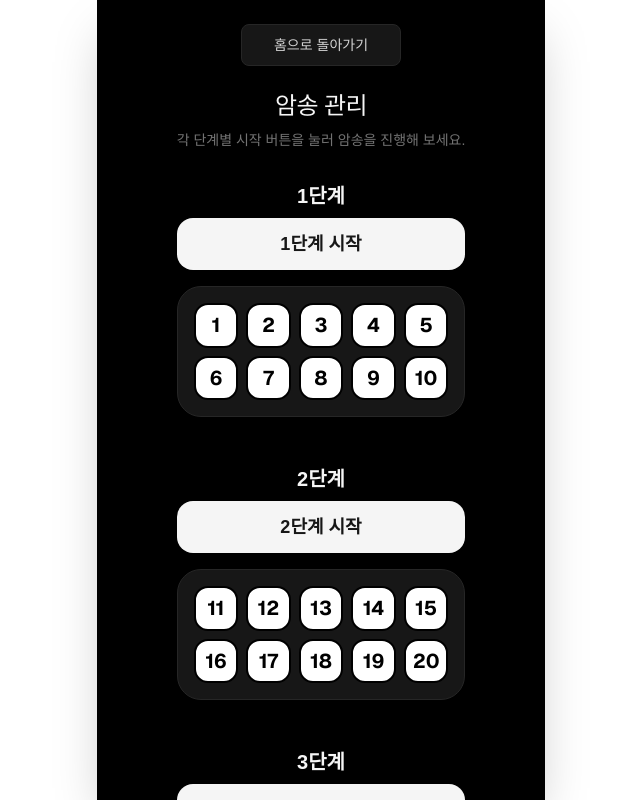
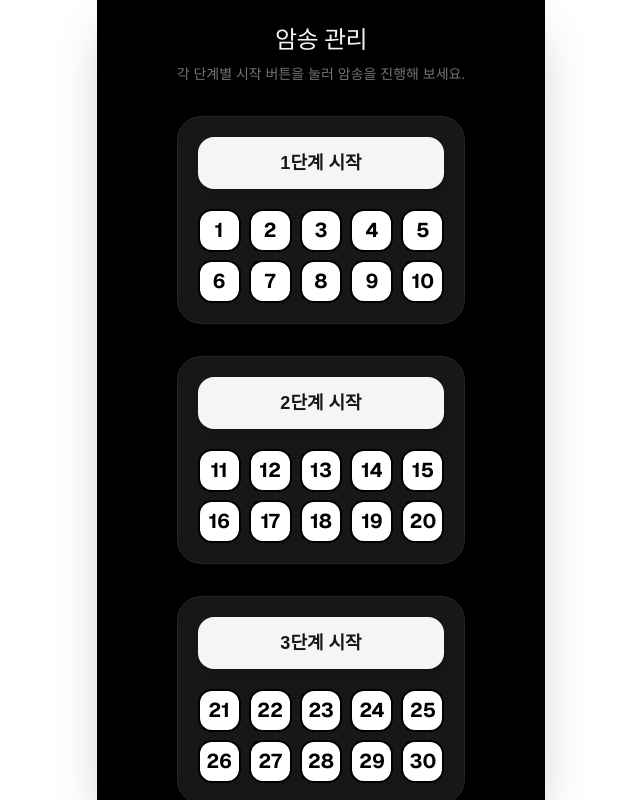
Before and after one commit to ashreihaish06-sys/biblemem, a Next.js app: page / in a window 1280 px wide. Both pictures are taken after a click on the button "시작하겠습니다". Shown: the whole page, without its empty margins (319-959 px from the left). Built offline with nearby package versions, Linux system fonts and the light colour scheme.

Commit message:
style: remove home button and group stages into rounded boxes without extra labels

```diff
--- a/src/app/HomeClient.tsx
+++ b/src/app/HomeClient.tsx
@@ -87,14 +87,7 @@ export function HomeClient({ verses }: { verses: Verse[] }) {
   // === 암송 단계 선택 화면 ===
   return (
     <main className="flex min-h-[100dvh] flex-col items-center justify-start p-6 max-w-md mx-auto relative pt-6 pb-12 bg-black">
-      <div className="w-full flex justify-center items-center mb-6">
-        <button
-          onClick={() => setHasStarted(false)}
-          className="bg-neutral-900 text-neutral-300 hover:text-white hover:bg-neutral-800 transition-all px-8 py-2.5 rounded-lg text-sm font-medium border border-neutral-800 shadow-sm"
-        >
-          홈으로 돌아가기
-        </button>
-      </div>
+
 
       <div className="w-full mb-8 text-center">
         <h1 className="text-2xl font-medium tracking-tight text-neutral-100">
--- a/src/components/memorize/StageSection.tsx
+++ b/src/components/memorize/StageSection.tsx
@@ -47,19 +47,16 @@ export function StageSection({ stage, verses }: StageSectionProps) {
     <motion.div
       initial={{ opacity: 0, y: 20 }}
       animate={{ opacity: 1, y: 0 }}
-      className="w-full flex flex-col items-center space-y-4 mb-12"
+      className="w-full mb-8 bg-neutral-900 rounded-3xl shadow-xl p-5 border border-neutral-800 flex flex-col items-center space-y-5"
     >
-      <div className="flex flex-col items-center space-y-2 w-full">
-        <h2 className="text-xl font-bold text-neutral-100">{stage}단계</h2>
       <button
         onClick={handleStart}
         className="w-full py-3 rounded-2xl bg-neutral-100 text-neutral-900 font-semibold text-lg hover:bg-neutral-300 transition-colors shadow-lg"
       >
         {stage}단계 시작
       </button>
-      </div>
 
-      <div className="bg-neutral-900 rounded-3xl shadow-xl w-full p-4 border border-neutral-800">
+      <div className="w-full">
         <div className="grid grid-cols-[repeat(5,minmax(0,1fr))] gap-2 w-full">
           {verses.map((verse) => {
             const isCompleted = !!completedDates[verse.id - 1];
```
Lines whose indentation alone changed are shown as unchanged.
